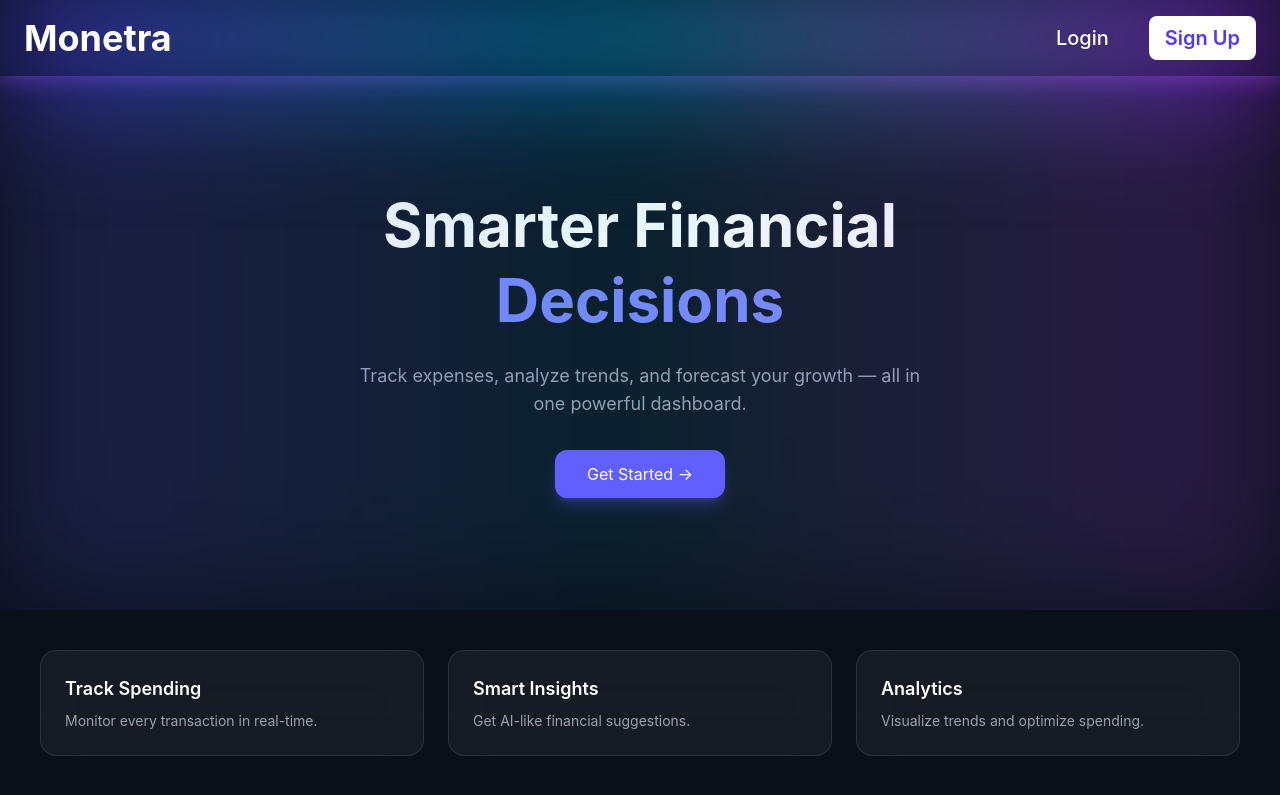
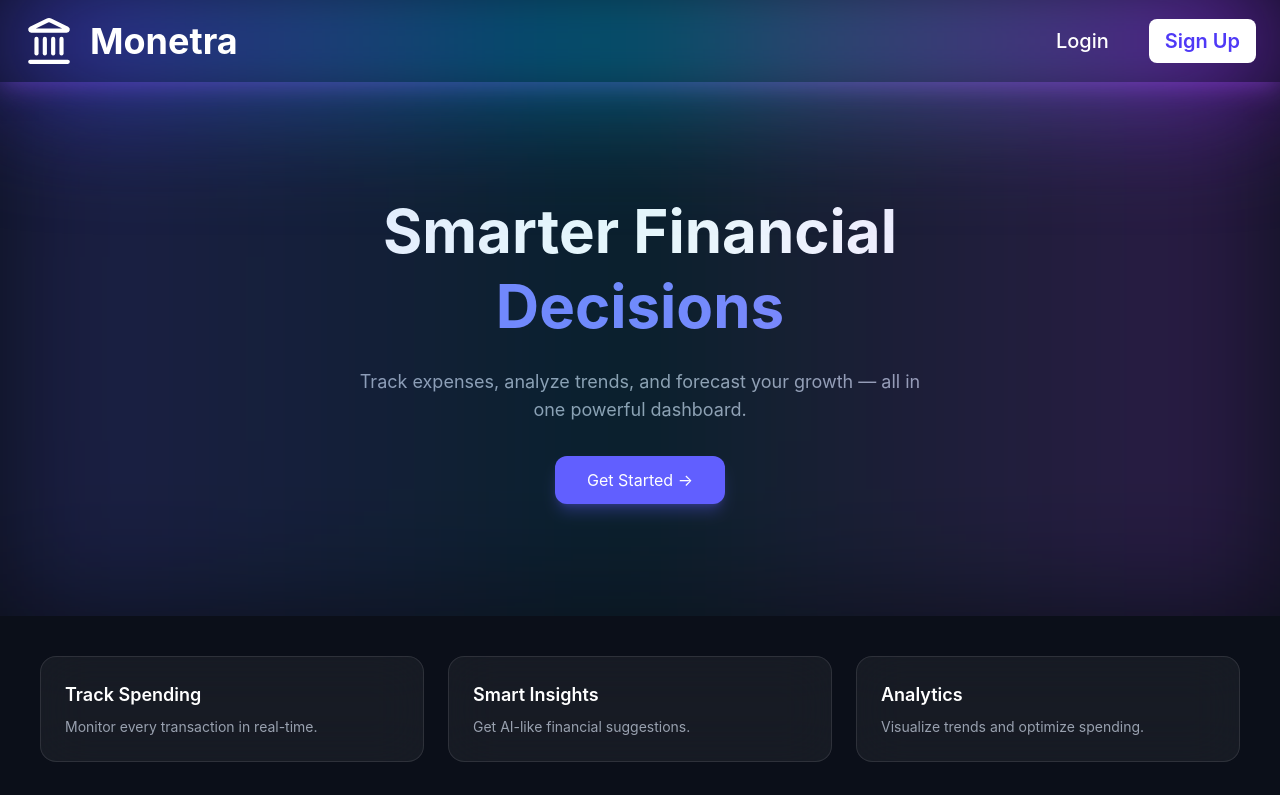
Before and after one commit to abdulhaseeb0666/finance-management, a Next.js app: page / in a window 1280 px wide. Shown: the top 795 px of the page. Built offline with nearby package versions, Linux system fonts and the light colour scheme.

Commit message:
On branch master Your branch is up to date with 'origin/master'.
Changes to be committed:
	modified:   app/components/Navbar.tsx

```diff
--- a/app/components/Navbar.tsx
+++ b/app/components/Navbar.tsx
@@ -2,7 +2,7 @@
 
 import { useState } from "react";
 import {Menu , X} from "lucide-react";
-
+import { Landmark } from "lucide-react";
 
 const Navbar = () => {
 
@@ -14,8 +14,9 @@ const Navbar = () => {
       <div className="relative z-20 max-w-7xl mx-auto px-4 sm:px-6 py-4 flex justify-between items-center">
 
         {/* Logo */}
-        <div className="text-white text-2xl sm:text-3xl md:text-4xl font-bold cursor-pointer hover:scale-105 transition-transform">
-          Monetra
+        <div className="text-white text-2xl sm:text-3xl md:text-4xl font-bold cursor-pointer hover:scale-105 transition-transform flex items-center gap-4">
+          <Landmark size={50} />
+          <h1>Monetra</h1>
         </div>
 
         {/* Desktop Links */}
```
